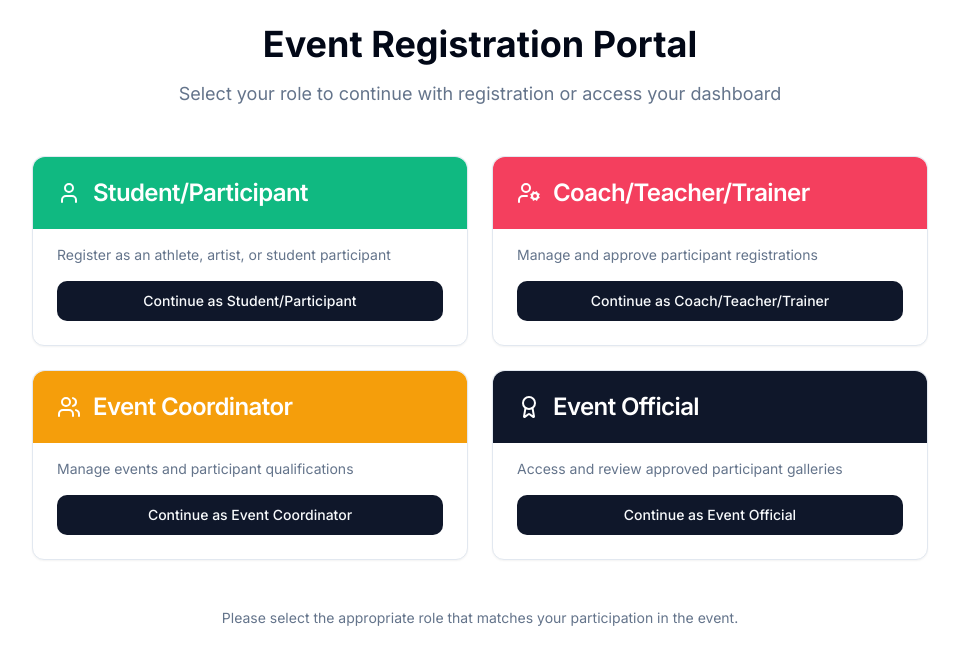
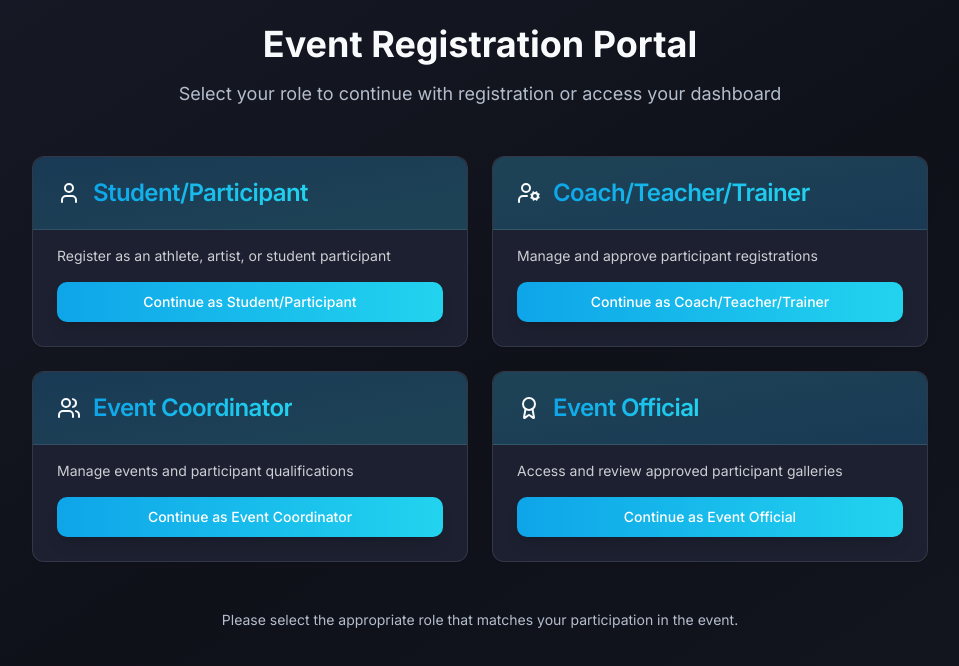
Before and after one commit to rimuru165/event-ally-coordinator-80, a React (Vite) app: page / in a window 1280 px wide. Shown: the top 666 px of the page, without its empty margins (160-1119 px from the left). Built offline with nearby package versions, Linux system fonts and the light colour scheme.

Commit message:
Update theme to futuristic underwater style
Changed the design and layout to a futuristic underwater theme with neon blue and cyan colors. Adjusted the background from white to dark, ensuring the white areas do not shine too much. Enhanced text visibility for better readability.
[skip gpt_engineer]

```diff
--- a/src/components/RoleSelection.tsx
+++ b/src/components/RoleSelection.tsx
@@ -12,46 +12,46 @@ const RoleSelection = () => {
       description: "Register as an athlete, artist, or student participant",
       icon: <User className="w-6 h-6" />,
       path: "/student/register",
-      color: "bg-event-sports",
+      color: "bg-gradient-to-br from-neon-blue/20 to-neon-cyan/20",
     },
     {
       title: "Coach/Teacher/Trainer",
       description: "Manage and approve participant registrations",
       icon: <UserCog className="w-6 h-6" />,
       path: "/coach/dashboard",
-      color: "bg-event-cultural",
+      color: "bg-gradient-to-br from-neon-cyan/20 to-neon-blue/20",
     },
     {
       title: "Event Coordinator",
       description: "Manage events and participant qualifications",
       icon: <Users className="w-6 h-6" />,
       path: "/coordinator/dashboard",
-      color: "bg-event-academic",
+      color: "bg-gradient-to-br from-neon-blue/20 to-neon-cyan/20",
     },
     {
       title: "Event Official",
       description: "Access and review approved participant galleries",
       icon: <Award className="w-6 h-6" />,
       path: "/official/gallery",
-      color: "bg-primary",
+      color: "bg-gradient-to-br from-neon-cyan/20 to-neon-blue/20",
     },
   ];
 
   return (
     <div className="grid grid-cols-1 md:grid-cols-2 gap-6 max-w-4xl mx-auto">
       {roles.map((role) => (
-        <Card key={role.title} className="group hover:shadow-lg transition-shadow">
-          <CardHeader className={`${role.color} text-white rounded-t-lg`}>
-            <div className="flex items-center gap-3">
+        <Card key={role.title} className="glass-card group hover:neon-border">
+          <CardHeader className={`${role.color} rounded-t-lg border-b border-white/10`}>
+            <div className="flex items-center gap-3 text-foreground">
               {role.icon}
-              <CardTitle>{role.title}</CardTitle>
+              <CardTitle className="neon-text">{role.title}</CardTitle>
             </div>
           </CardHeader>
           <CardContent className="pt-4">
-            <CardDescription className="mb-4">{role.description}</CardDescription>
+            <CardDescription className="text-foreground/80 mb-4">{role.description}</CardDescription>
             <Button
               onClick={() => navigate(role.path)}
-              className="w-full"
+              className="w-full bg-gradient-to-r from-neon-blue to-neon-cyan hover:from-neon-cyan hover:to-neon-blue text-white shadow-lg"
             >
               Continue as {role.title}
             </Button>
--- a/src/index.css
+++ b/src/index.css
@@ -6,25 +6,34 @@
 
 @layer base {
   :root {
-    --background: 0 0% 100%;
-    --foreground: 222.2 84% 4.9%;
-    --card: 0 0% 100%;
-    --card-foreground: 222.2 84% 4.9%;
-    --popover: 0 0% 100%;
-    --popover-foreground: 222.2 84% 4.9%;
-    --primary: 222.2 47.4% 11.2%;
+    --background: 230 25% 12%;
+    --foreground: 210 40% 98%;
+
+    --card: 230 25% 15%;
+    --card-foreground: 210 40% 98%;
+
+    --popover: 230 25% 15%;
+    --popover-foreground: 210 40% 98%;
+
+    --primary: 199 89% 48%;
     --primary-foreground: 210 40% 98%;
-    --secondary: 210 40% 96.1%;
+
+    --secondary: 191 97% 77%;
     --secondary-foreground: 222.2 47.4% 11.2%;
-    --muted: 210 40% 96.1%;
-    --muted-foreground: 215.4 16.3% 46.9%;
-    --accent: 210 40% 96.1%;
+
+    --muted: 230 25% 20%;
+    --muted-foreground: 215 20% 75%;
+
+    --accent: 191 97% 77%;
     --accent-foreground: 222.2 47.4% 11.2%;
+
     --destructive: 0 84.2% 60.2%;
     --destructive-foreground: 210 40% 98%;
-    --border: 214.3 31.8% 91.4%;
-    --input: 214.3 31.8% 91.4%;
-    --ring: 222.2 84% 4.9%;
+
+    --border: 230 25% 25%;
+    --input: 230 25% 25%;
+    --ring: 191 97% 77%;
+
     --radius: 0.75rem;
   }
 
@@ -35,10 +44,28 @@
   body {
     @apply bg-background text-foreground font-sans antialiased;
     font-family: 'Inter', sans-serif;
+    background: linear-gradient(to bottom right,
+      hsl(230, 25%, 12%),
+      hsl(230, 25%, 8%),
+      hsl(230, 25%, 10%)
+    );
+    min-height: 100vh;
+  }
+
+  .glass-card {
+    @apply bg-card/30 backdrop-blur-md border border-white/10 shadow-lg;
+  }
+
+  .neon-border {
+    @apply border border-neon-cyan/30 shadow-[0_0_15px_rgba(34,211,238,0.3)];
+  }
+
+  .neon-text {
+    @apply bg-gradient-to-r from-neon-blue to-neon-cyan bg-clip-text text-transparent;
   }
 
   .event-card {
-    @apply relative overflow-hidden rounded-xl p-6 transition-all duration-300 hover:shadow-lg;
+    @apply relative overflow-hidden rounded-xl p-6 transition-all duration-300 hover:shadow-lg glass-card;
   }
 
   .event-card::before {
@@ -69,4 +96,36 @@
   .slide-in {
     @apply animate-slideIn;
   }
+
+  /* Form Styles */
+  input, select, textarea {
+    @apply bg-muted/50 border-input/50 text-foreground placeholder:text-muted-foreground;
+  }
+
+  /* Button Styles */
+  button {
+    @apply transition-all duration-300;
+  }
+
+  button:not(.glass-card):hover {
+    @apply animate-glow;
+  }
+
+  /* Card Styles */
+  .card {
+    @apply glass-card hover:neon-border transition-all duration-300;
+  }
+
+  /* Table Styles */
+  table {
+    @apply bg-card/30 backdrop-blur-sm;
+  }
+
+  th {
+    @apply bg-muted/30 text-foreground/90;
+  }
+
+  td {
+    @apply border-muted/30 text-foreground/80;
+  }
 }
--- a/tailwind.config.ts
+++ b/tailwind.config.ts
@@ -57,6 +57,10 @@ export default {
           DEFAULT: "hsl(var(--card))",
           foreground: "hsl(var(--card-foreground))",
         },
+        neon: {
+          blue: "#0EA5E9",
+          cyan: "#22D3EE",
+        },
       },
       borderRadius: {
         lg: "var(--radius)",
@@ -80,12 +84,17 @@ export default {
           from: { transform: "translateX(-100%)" },
           to: { transform: "translateX(0)" },
         },
+        glow: {
+          '0%, 100%': { boxShadow: '0 0 15px rgba(14, 165, 233, 0.5)' },
+          '50%': { boxShadow: '0 0 30px rgba(34, 211, 238, 0.7)' },
+        },
       },
       animation: {
         "accordion-down": "accordion-down 0.2s ease-out",
         "accordion-up": "accordion-up 0.2s ease-out",
         fadeIn: "fadeIn 0.5s ease-out",
         slideIn: "slideIn 0.3s ease-out",
+        glow: "glow 3s ease-in-out infinite",
       },
     },
   },
```
